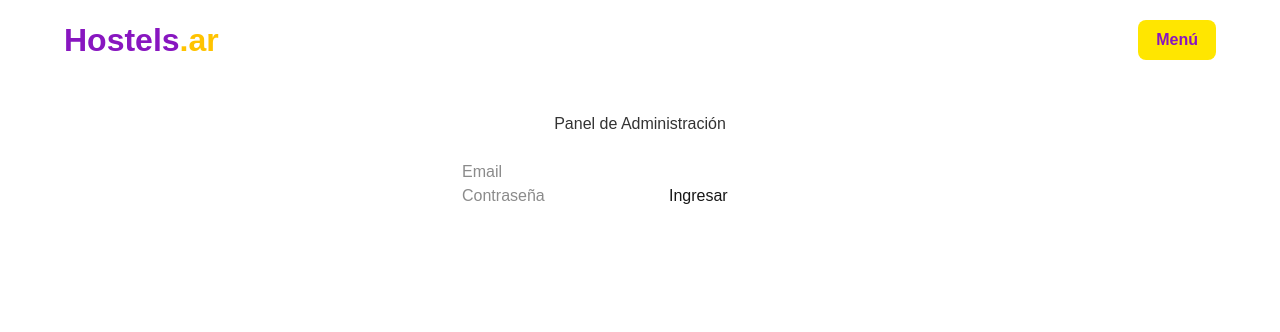
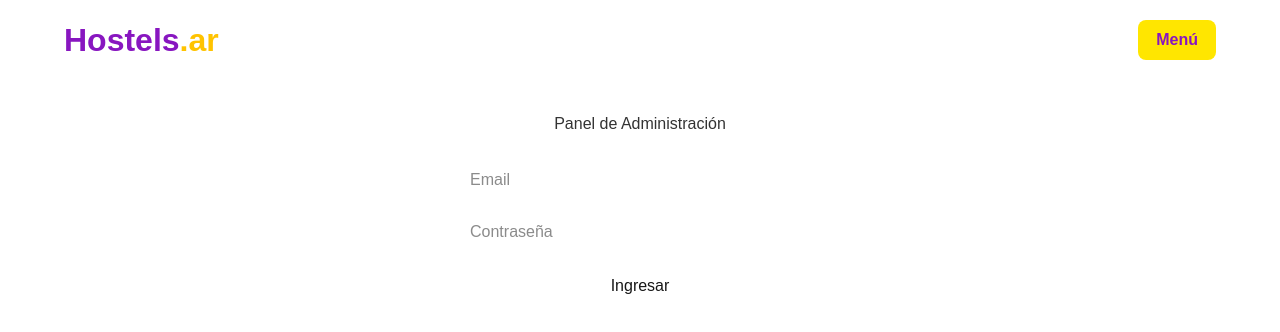
Before and after one commit to givemefire44/hostels.ar, a Next.js app: page /admin in a window 1280 px wide. Shown: the top 332 px of the page. Built offline with nearby package versions, Linux system fonts and the light colour scheme.

Commit message:
Update LoginForm.tsx

```diff
--- a/app/admin/components/LoginForm.tsx
+++ b/app/admin/components/LoginForm.tsx
@@ -1,11 +1,11 @@
 import { useState } from 'react';
 import { supabase } from '@/lib/supabaseClient';
 
-export default function LoginForm() {
+// Recibe la función onAuth como prop
+export default function LoginForm({ onAuth }: { onAuth: () => void }) {
   const [email, setEmail] = useState('');
   const [password, setPassword] = useState('');
   const [error, setError] = useState('');
-  const [auth, setAuth] = useState(false);
 
   const handleLogin = async (e: React.FormEvent) => {
     e.preventDefault();
@@ -17,11 +17,11 @@ export default function LoginForm() {
       setError(error.message);
     } else {
       setError('');
-      setAuth(true);
+      // Llama al padre: habilita el panel admin
+      onAuth();
     }
   };
 
-  if (!auth) {
   return (
     <form onSubmit={handleLogin}>
       <input
@@ -30,6 +30,7 @@ export default function LoginForm() {
         value={email}
         onChange={e => setEmail(e.target.value)}
         required
+        style={{ fontSize: 16, padding: 8, display: "block", width: "100%", marginBottom: 12 }}
       />
       <input
         type="password"
@@ -37,12 +38,10 @@ export default function LoginForm() {
         value={password}
         onChange={e => setPassword(e.target.value)}
         required
+        style={{ fontSize: 16, padding: 8, display: "block", width: "100%", marginBottom: 12 }}
       />
-        <button type="submit">Ingresar</button>
-        {error && <p>{error}</p>}
+      <button type="submit" style={{ fontSize: 16, padding: "10px 20px", width: "100%" }}>Ingresar</button>
+      {error && <p style={{ color: 'red', marginTop: 8 }}>{error}</p>}
     </form>
   );
 }
-
-  return <p>¡Bienvenido! Ya estás autenticado.</p>;
-}
```
Lines whose indentation alone changed are shown as unchanged.
